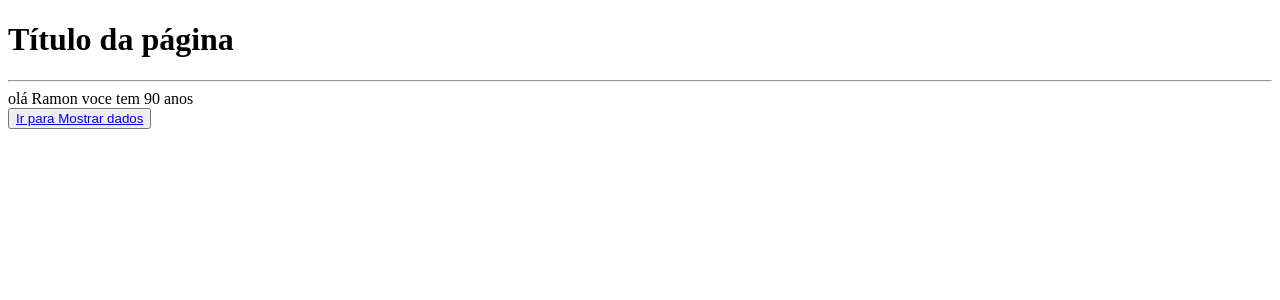
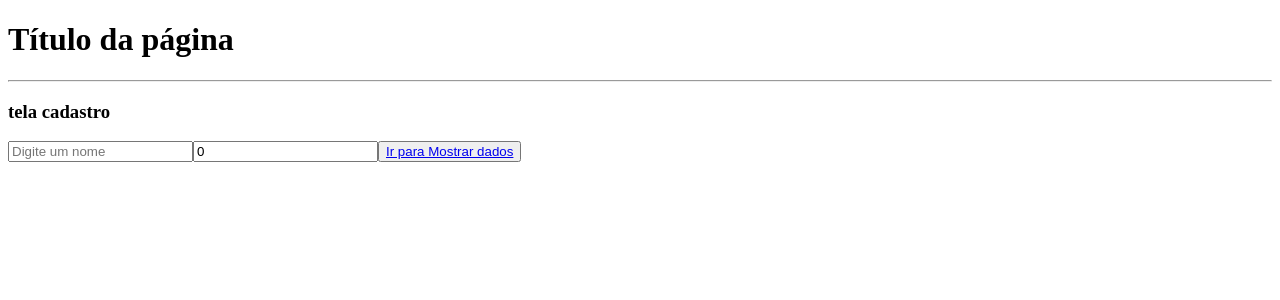
Before and after one commit to Ramonprog/context-useReducer, a React (Vite) app: page / in a window 1280 px wide. Shown: the top 300 px of the page. Built offline with nearby package versions, Linux system fonts and the light colour scheme.

Commit message:
testando reducer com um form

```diff
--- a/src/pages/Cadastro/index.tsx
+++ b/src/pages/Cadastro/index.tsx
@@ -1,15 +1,47 @@
 import { Link } from "react-router-dom";
-import { useContext } from "react";
-import { Context } from "../../context/Context";
+import React, { useContext, useState } from "react";
+import { ContextReducer } from "../../context/ContextReducers";
 
 const Cadastro = () => {
-  const { idade, nome } = useContext(Context);
+  const { state, dispatch } = useContext(ContextReducer);
+  const [nameInput, setNameInput] = useState(state.user.nome);
+  const [idadeInput, setIdadeInput] = useState<number>(state.user.idade);
+
+  const handleSave = () => {
+    dispatch({
+      type: "CHANGE_NAME",
+      payload: {
+        nome: nameInput,
+      },
+    });
+
+    dispatch({
+      type: "CHANGE_AGE",
+      payload: {
+        idade: idadeInput,
+      },
+    });
+  };
 
   return (
     <div>
-      olá {nome} voce tem {idade} anos
-      <br />
-      <button>
+      <h3>tela cadastro</h3>
+
+      <input
+        type="text"
+        placeholder="Digite um nome"
+        value={nameInput}
+        onChange={(e) => setNameInput(e.target.value)}
+      />
+
+      <input
+        type="text"
+        placeholder="Digite uma idade"
+        value={idadeInput}
+        onChange={(e) => setIdadeInput(parseInt(e.target.value))}
+      />
+
+      <button onClick={handleSave}>
         <Link to={"/exibir"}>Ir para Mostrar dados</Link>
       </button>
     </div>
--- a/src/pages/MostrarDados/index.tsx
+++ b/src/pages/MostrarDados/index.tsx
@@ -17,9 +17,11 @@ const MostrarDados = () => {
 
   return (
     <div>
-      meu nome é {state.user.nome}
-      <br />
-      <button onClick={handleChangeName}>Trocar nome para Pedro</button>
+      {state.user.nome && (
+        <p>
+          meu nome é {state.user.nome} e eu tenho {state.user.idade} anos
+        </p>
+      )}
       <button>
         <Link to={"/"}>Voltar para cadastro</Link>
       </button>
--- a/src/reducers/userReducer.tsx
+++ b/src/reducers/userReducer.tsx
@@ -6,8 +6,8 @@ export type UserType = {
 };
 
 export const userInitialState: UserType = {
-  nome: "Ramon",
-  idade: 90,
+  nome: "",
+  idade: 0,
 };
 
 export const userReducer = (state: UserType, action: ReducerActionType) => {
```
